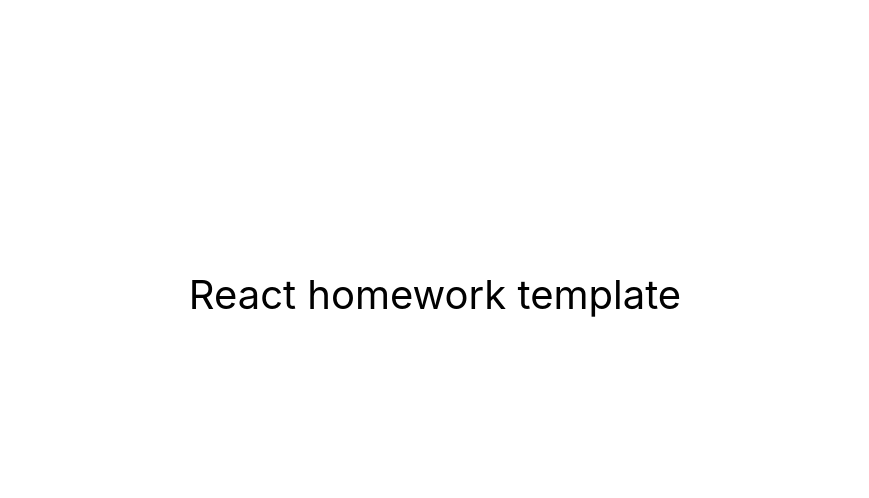
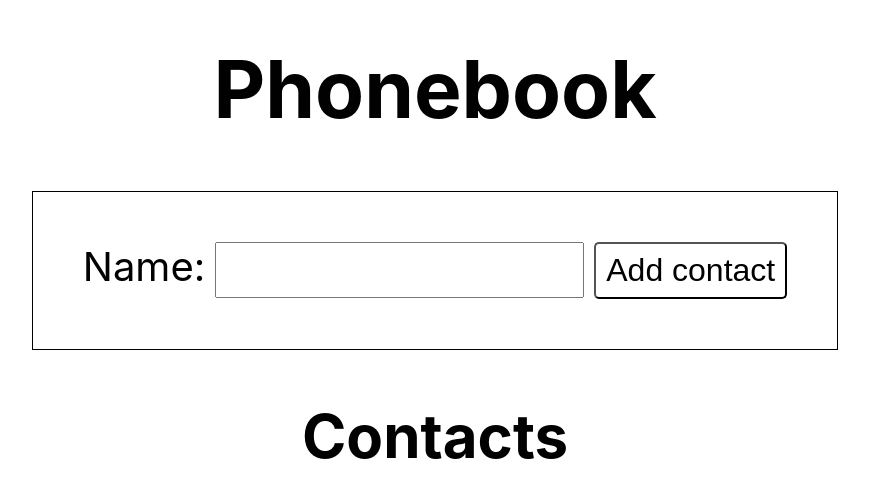
Before and after one commit to atevsl/goit-react-hw-02-phonebook, a React (Create React App) app: page / in a window 1280 px wide. Shown: the part 106-604 px from the top of the page, without its empty margins (205-1074 px from the left). Built offline with nearby package versions, Linux system fonts and the light colour scheme.

Commit message:
Add Files Step-1

```diff
--- a/package.json
+++ b/package.json
@@ -1,8 +1,8 @@
 {
-  "name": "react-homework-template",
+  "name": "goit-react-hw-02-phonebook",
   "version": "0.1.0",
   "private": true,
-  "homepage": "https://goitacademy.github.io/react-homework-template/",
+  "homepage": "https://atevsl.github.io/goit-react-hw-02-phonebook/",
   "dependencies": {
     "@testing-library/jest-dom": "^5.16.3",
     "@testing-library/react": "^12.1.4",
--- a/src/components/App.jsx
+++ b/src/components/App.jsx
@@ -1,16 +1,43 @@
-export const App = () => {
+import React from 'react';
+
+import Form from './Form';
+import ContactList from './ContactList';
+
+class App extends React.Component {
+  state = {
+    contacts: [],
+    name: '',
+  };
+  addContact = newContact => {
+    this.setState(prevState => ({
+      contacts: [newContact, ...prevState.contacts],
+    }));
+    this.setState({ name: '' });
+  };
+  enterName = e => {
+    this.setState({ name: e.currentTarget.value });
+  };
+  render() {
     return (
       <div
         style={{
           height: '100vh',
           display: 'flex',
+          flexDirection: 'column',
           justifyContent: 'center',
           alignItems: 'center',
           fontSize: 40,
-        color: '#010101'
+          color: '#010101',
         }}
       >
-      React homework template
+        <Form
+          name={this.state.name}
+          onSubmit={this.addContact}
+          enterName={this.enterName}
+        />
+        <ContactList phoneBook={this.state.contacts}></ContactList>
       </div>
     );
-};
+  }
+}
+export default App;
--- /dev/null
+++ b/src/components/ContactList.jsx
@@ -0,0 +1,18 @@
+import React from 'react';
+class ContactList extends React.Component {
+  state = {};
+
+  render() {
+    return (
+      <>
+        <h2>Contacts</h2>
+        <ul>
+          {this.props.phoneBook.map(contact => {
+            return <li key={contact.id}>{contact.name}</li>;
+          })}
+        </ul>
+      </>
+    );
+  }
+}
+export default ContactList;
--- /dev/null
+++ b/src/components/Form.jsx
@@ -0,0 +1,74 @@
+import React from 'react';
+import styled from 'styled-components';
+import shortid from 'shortid';
+
+const FormStyled = styled.form`
+   {
+    border: 1px solid black;
+    padding: 50px;
+    display: flex;
+    justify-content: center;
+    align-items: center;
+  }
+`;
+const ButtonStyled = styled.button`
+   {
+    padding: 8px 10px;
+    background-color: white;
+    border-radius: 5px;
+    font-size: 32px;
+    margin-left: 10px;
+    &:hover {
+      background-color: black;
+      color: white;
+    }
+  }
+`;
+const InputStyled = styled.input`
+   {
+    font-size: 28px;
+    height: 50px;
+    margin-left: 10px;
+  }
+`;
+const LabelStyled = styled.label`
+   {
+    display: flex;
+    justify-content: center;
+    alignitems: center;
+  }
+`;
+
+class Form extends React.Component {
+  onSubmitHendler = e => {
+    e.preventDefault();
+    const newContact = {
+      name: this.props.name,
+      id: shortid.generate(),
+    };
+    this.props.onSubmit(newContact);
+  };
+  render() {
+    return (
+      <>
+        <h1>Phonebook</h1>
+        <FormStyled onSubmit={this.onSubmitHendler}>
+          <LabelStyled htmlFor="">
+            <span>Name:</span>
+            <InputStyled
+              type="text"
+              name="name"
+              pattern="^[a-zA-Zа-яА-Я]+(([' -][a-zA-Zа-яА-Я ])?[a-zA-Zа-яА-Я]*)*$"
+              title="Name may contain only letters, apostrophe, dash and spaces. For example Adrian, Jacob Mercer, Charles de Batz de Castelmore d'Artagnan"
+              required
+              value={this.props.name}
+              onChange={this.props.enterName}
+            />
+          </LabelStyled>
+          <ButtonStyled type="submit">Add contact</ButtonStyled>
+        </FormStyled>
+      </>
+    );
+  }
+}
+export default Form;
--- a/src/index.js
+++ b/src/index.js
@@ -1,6 +1,6 @@
 import React from 'react';
 import ReactDOM from 'react-dom/client';
-import { App } from 'components/App';
+import App from 'components/App';
 import './index.css';
 
 ReactDOM.createRoot(document.getElementById('root')).render(
```
Lines whose indentation alone changed are shown as unchanged.
